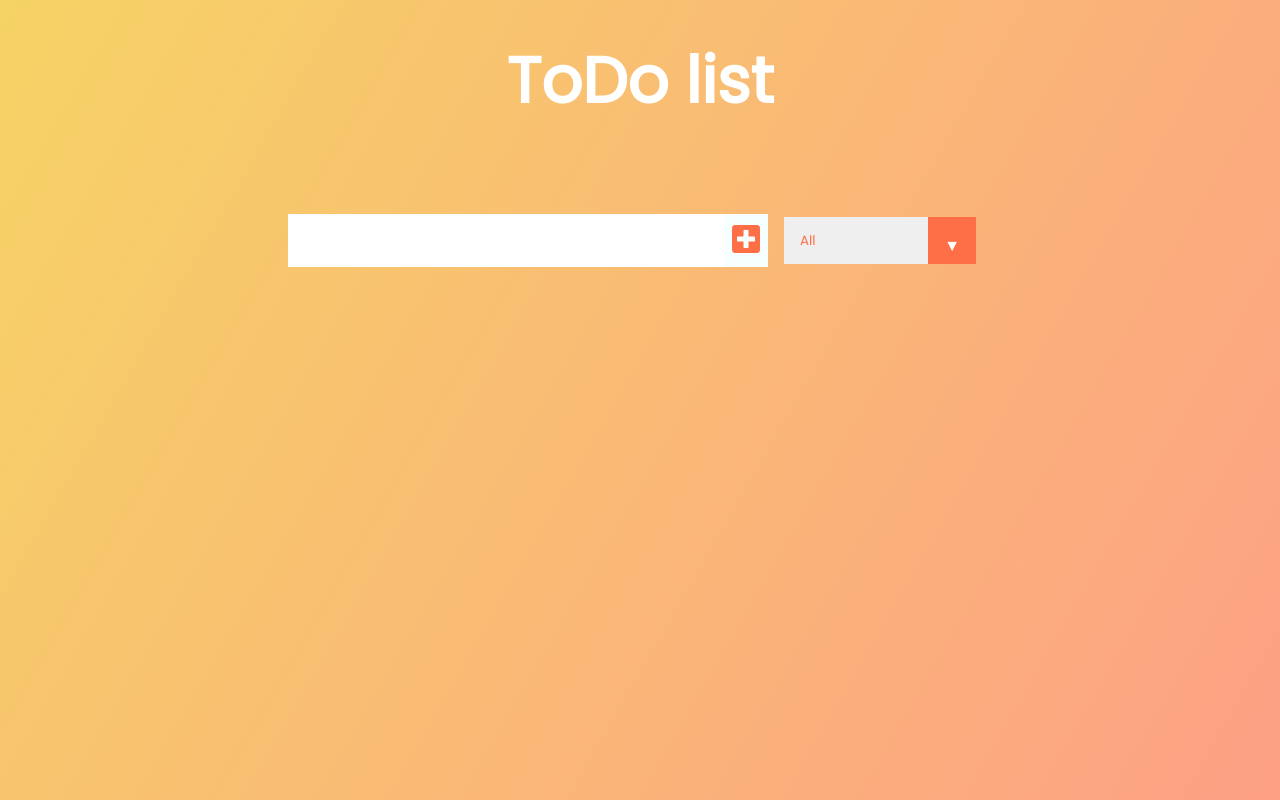
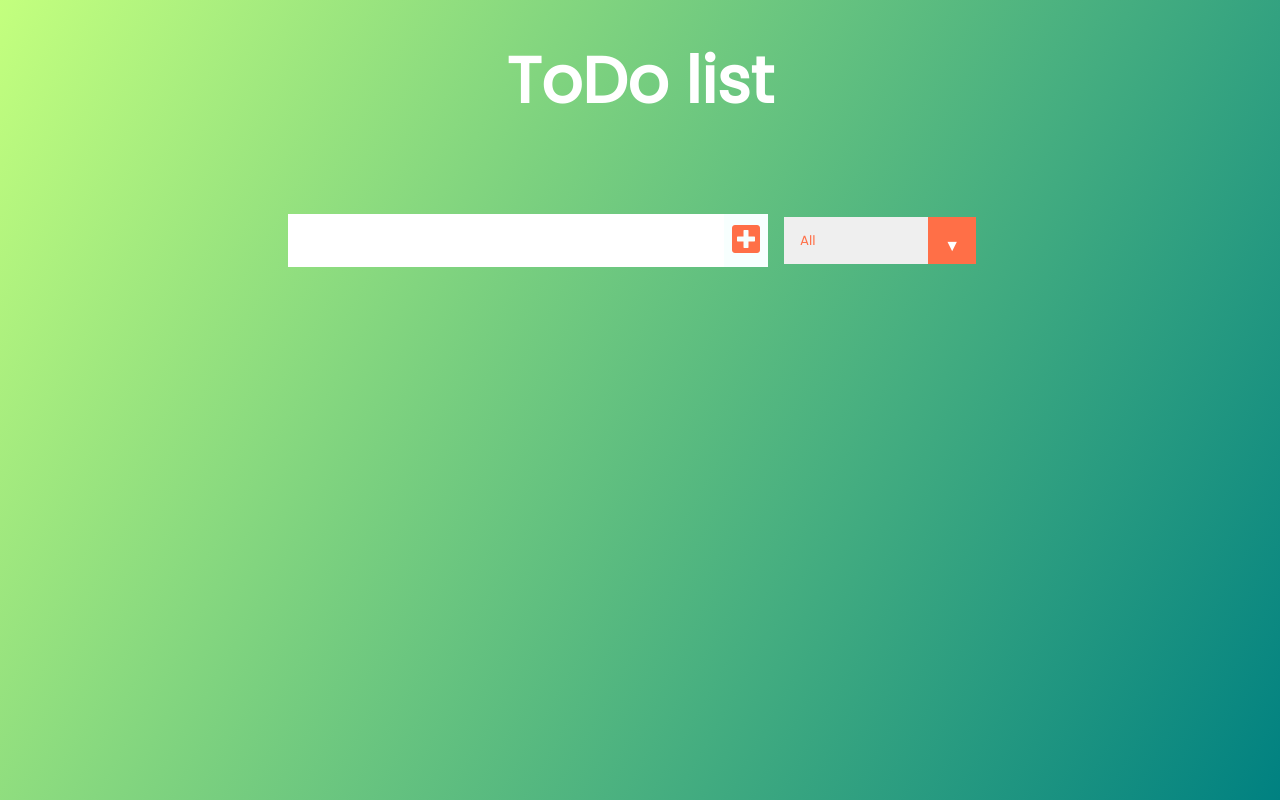
Before and after one commit to chriswing/todo-app, a React (Create React App) app: page / in a window 1280 px wide. Built offline with nearby package versions, Linux system fonts and the light colour scheme.

Commit message:
colour changes

```diff
--- a/src/App.css
+++ b/src/App.css
@@ -4,7 +4,7 @@
   box-sizing: border-box;
 }
 body {
-  background-image: linear-gradient(120deg, #f6d365 0%, #fda085 100%);
+  background-image: linear-gradient(120deg, #c3ff7e 0%, #008181 100%);
   color: white;
   font-family: "Poppins", sans-serif;
   min-height: 100vh;
```
